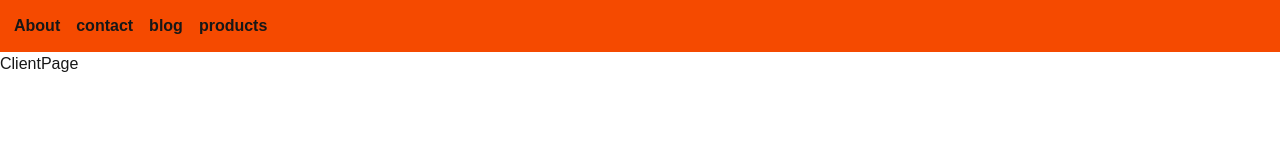
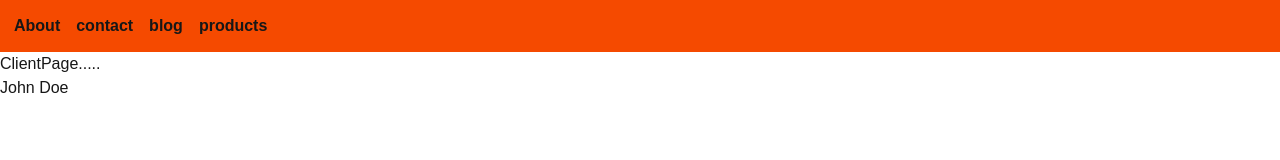
Before and after one commit to abdulmazidakash/practice-next-js-15, a Next.js app: page /client in a window 1280 px wide. Shown: the top 160 px of the page. Built offline with nearby package versions, Linux system fonts and the light colour scheme.

Commit message:
feat: user context create

```diff
--- a/src/app/about/page.tsx
+++ b/src/app/about/page.tsx
@@ -1,12 +1,17 @@
 import { Metadata } from 'next'
+import { cookies } from 'next/headers'
 import React from 'react'
 
 export const metadata:Metadata = {
   title: 'About',
   description: 'About description'
 }
-export default function AboutPage() {
+export default async function AboutPage() {
+  const cookieData = await cookies();
+  console.log(cookieData.get('abcd'));
   return (
-	<div>AboutPage</div>
+	<div>
+    About page { new Date().toLocaleTimeString()}
+  </div>
   )
 }
--- a/src/app/client/page.tsx
+++ b/src/app/client/page.tsx
@@ -1,8 +1,21 @@
-import React from 'react'
+'use client'
+import React, { useEffect, useState } from 'react'
+import { useRootContext } from '../components/UserContext';
 
 export default function ClientPage() {
 	console.log('client component');
+	const [value, setValue] = useState('');
+	const rootUser = useRootContext();
+
+	useEffect(()=>{
+		setValue('Hello Next.js')
+	}, []);
+
+	console.log('Client Component', value);
   return (
-	<div>ClientPage</div>
+	<div>
+		ClientPage.....
+		<h2>{rootUser.name}</h2>
+	</div>
   )
 }
--- /dev/null
+++ b/src/app/components/UserContext.tsx
@@ -0,0 +1,27 @@
+'use client'
+
+import React, { createContext, useContext } from 'react'
+
+type User ={
+	name: string;
+	email: string;
+	age: number;
+}
+
+const userData: User = {
+	name: 'John Doe',
+	email: 'abc@gmail.com',
+	age: 30,
+}
+
+const RootContext = createContext<User>(userData);
+
+export const RootProvider = ({children}: {children: React.ReactNode}) => {
+	return (
+		<RootContext value={userData}>
+			{children}
+		</RootContext>
+	)
+}
+
+export const useRootContext = () => useContext(RootContext);
--- a/src/app/layout.tsx
+++ b/src/app/layout.tsx
@@ -2,6 +2,7 @@ import type { Metadata } from "next";
 import { Geist, Geist_Mono } from "next/font/google";
 import "./globals.css";
 import Link from "next/link";
+import { RootProvider } from "./components/UserContext";
 
 const geistSans = Geist({
   variable: "--font-geist-sans",
@@ -37,7 +38,8 @@ export default function RootLayout({
   const pathName = '/about';
 
   return (
-    <html lang="en" data-theme='light'>
+    <RootProvider>
+      <html lang="en" data-theme='light'>
       <body
         className={`${geistSans.variable} ${geistMono.variable} antialiased`}
       >
@@ -51,5 +53,6 @@ export default function RootLayout({
         {children}
       </body>
     </html>
+    </RootProvider>
   );
 }
--- a/src/app/products/[productId]/page.tsx
+++ b/src/app/products/[productId]/page.tsx
@@ -1,7 +1,8 @@
-'use client'
-import { useRouter } from 'next/navigation';
+// 'use client'
+// import { useRouter } from 'next/navigation';
 // import { Metadata } from 'next';
-import React, { use } from 'react'
+// import React, { use } from 'react'
+export const dynamicParams = false;
 type Props = {params: Promise<{productId: string}>}
 
 // export async function generateMetadata({params}: Props):Promise<Metadata>{
@@ -12,18 +13,27 @@ type Props = {params: Promise<{productId: string}>}
 // 		description: `product description`
 // 	}
 // }
-export default function ProductDetails({params}: Props) {
-	const productId = use(params).productId;
-	const router = useRouter()
+export async function generateStaticParams(){
+	return [
+		{productId: '1'},
+		{productId: '2'},
+		{productId: '3'},
+	]
+}
+export default async function ProductDetails({params}: Props) {
+	const {productId} = await params;
+	// const productId = use(params).productId;
+	// const router = useRouter()
 
-	const handleBuyNow  = ()=>{
-		router.push('/')
-	}
+	// const handleBuyNow  = ()=>{
+	// 	router.push('/')
+	// }
 
   return (
 	<div>
+		<h2>Time: {new Date().toLocaleTimeString()}</h2>
 		<h2>ProductDetails {productId} </h2>
-		<button onClick={handleBuyNow}>Buy Now</button>
+		{/* <button onClick={handleBuyNow}>Buy Now</button> */}
 	</div>
   )
 }
```
